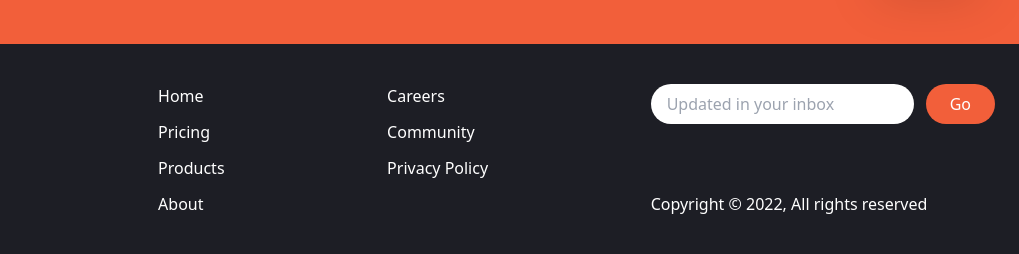
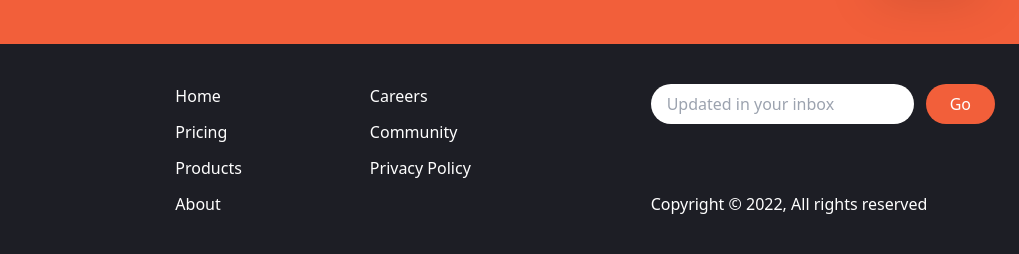
Before and after one commit to JamesOkemwa/landing-page-tailwindcss, a website: page index.html in a window 1280 px wide. Shown: the part 1869-2123 px from the top of the page, 261-1280 px from the left. Drawn offline with Linux system fonts and the light colour scheme.

Commit message:
Footer bug fix

```diff
--- a/index.html
+++ b/index.html
@@ -274,9 +274,6 @@
                     <a href="#" class="hover:text-brightRed">Products</a>
                     <a href="#" class="hover:text-brightRed">About</a>
                 </div>
-            </div>
-
-            <div class="flex justify-around space-x-32">
                 <div class="flex flex-col space-y-3 text-white">
                     <a href="#" class="hover:text-brightRed">Careers</a>
                     <a href="#" class="hover:text-brightRed">Community</a>
```
Also changed, not shown: css/main.css.
